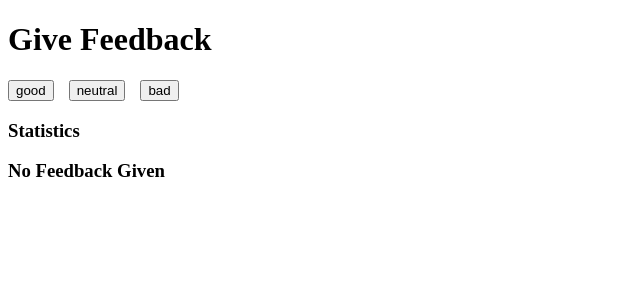
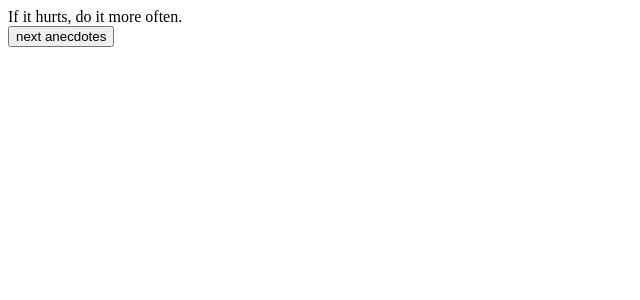
Before and after one commit to yuvrajsteve-cmyk/fullstackopen-part1, a React (Vite) app in the folder unicafe/: page / in a window 1280 px wide. Shown: the top 300 px of the page, without its empty margins (0-640 px from the left). Built offline with nearby package versions, Linux system fonts and the light colour scheme.

Commit message:
exercise 1.12*:1

```diff
--- a/unicafe/src/App.jsx
+++ b/unicafe/src/App.jsx
@@ -1,88 +1,31 @@
-import { useState } from "react"
+import { useState } from 'react'
 
-const StatisticLine = (props) => {
-  console.log(props)
+const App = () => {
+  const anecdotes = [
+    'If it hurts, do it more often.',
+    'Adding manpower to a late software project makes it later!',
+    'The first 90 percent of the code accounts for the first 90 percent of the development time...The remaining 10 percent of the code accounts for the other 90 percent of the development time.',
+    'Any fool can write code that a computer can understand. Good programmers write code that humans can understand.',
+    'Premature optimization is the root of all evil.',
+    'Debugging is twice as hard as writing the code in the first place. Therefore, if you write the code as cleverly as possible, you are, by definition, not smart enough to debug it.',
+    'Programming without an extremely heavy use of console.log is same as if a doctor would refuse to use x-rays or blood tests when diagnosing patients.',
+    'The only way to go fast, is to go well.'
+  ]
 
-  return (
+  const [selected, setSelected] = useState(0)
+  console.log(selected)
 
-      <tr>
-        <td>{props.text}</td>
-        <td>{props.value}</td>
-      </tr>
 
-  )
-}
-
-const Button = (props) =>{
-  console.log(props)
-
-  return (
-
-    <button style={{marginRight:'15px'}} onClick={props.handleClick}>{props.text}</button>
-
-  )
-}
-
-const Statistics = (props) => {
-  console.log(props)
-
-  const good = props.good
-  const neutral = props.neutral
-  const bad = props.bad
-
-  const total = good + neutral + bad
-
-  if (total === 0) {
-    return (
-      <div>
-        <h3>Statistics</h3>
-        <h3>No Feedback Given</h3>
-      </div>
-    )
+  const handleClick = () => {
+    const randomNumber = Math.floor(Math.random() * anecdotes.length)
+    setSelected(randomNumber)
   }
-
-  const average = (good - bad) / total
-  const positive = (good / total) * 100
 
   return (
     <div>
-      <h1>Statistics</h1>
-      <table>
-        <tbody>
+      {anecdotes[selected]} <br />
 
-            <StatisticLine text='good' value={good}/>
-            <StatisticLine text='neutral' value={neutral}/>
-            <StatisticLine text='bad' value={bad}/>
-            <StatisticLine text='total' value={total}/>
-            <StatisticLine text='average' value={average}/>
-            <StatisticLine text='positive' value={positive + ' %'}/>
-        </tbody>
-      </table>
-    </div>
-  )
-}
-
-
-
-const App = () =>{
-
-  const [good, setGood] = useState(0)
-  const [neutral, setNeutral] = useState(0)
-  const [bad, setBad] = useState(0)
-
-
-
-
-
-  return (
-    <div>
-      <h1>Give Feedback</h1>
-           <Button handleClick={() => setGood(good + 1)} text='good' />
-           <Button handleClick={() => setNeutral(neutral + 1)} text='neutral' />
-           <Button handleClick={() => setBad(bad + 1)} text='bad'/>
-
-         <Statistics good={good} neutral={neutral} bad={bad}/>
-
+      <button onClick={handleClick}>next anecdotes</button>
     </div>
   )
 }
```
